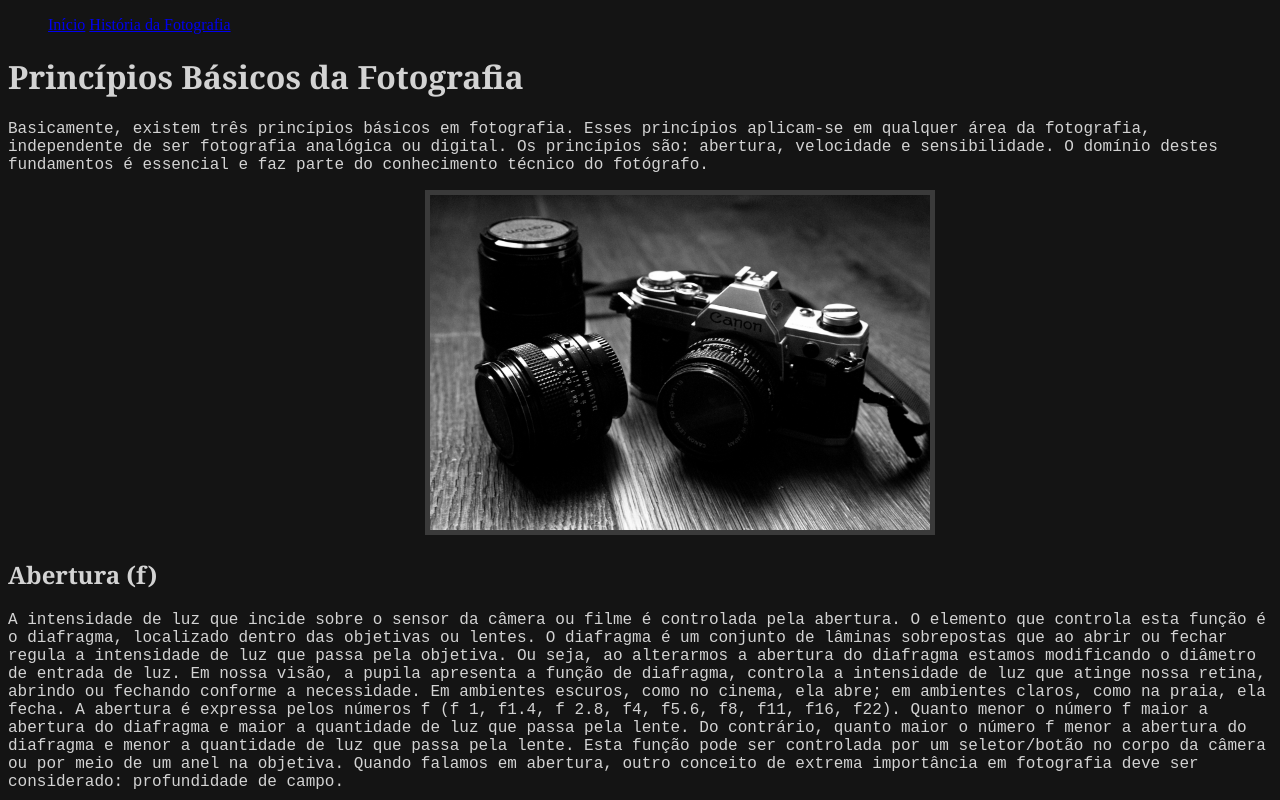
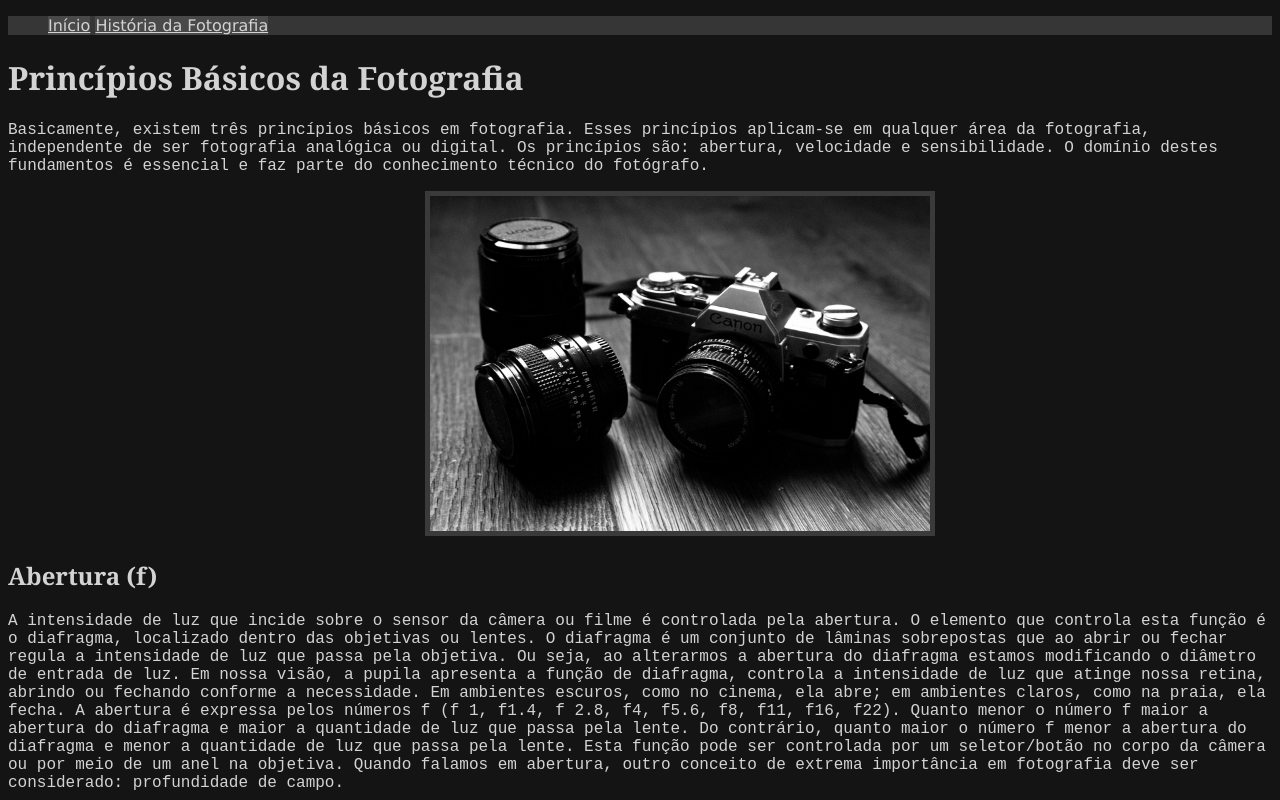
Before and after one commit to leosokulski/23-09-22, a plain HTML site: page index.html in a window 1280 px wide. Shown: the top 800 px of the page. Drawn offline with Linux system fonts and the light colour scheme.

Commit message:
Update style.css

```diff
--- a/style.css
+++ b/style.css
@@ -1,3 +1,9 @@
+header{color: #D3D3D3;}
+header{font-family:'Lucida Sans', 'Lucida Sans Regular', 'Lucida Grande', 'Lucida Sans Unicode', Geneva, Verdana, sans-serif}
+header{background-color: rgb(54, 54, 54);}
+a{color: #D3D3D3;}
+a{background-color: rgb(73, 73, 73);}
+
 h1{color:#D3D3D3}
 h1{font-family:Cambria, Cochin, Georgia, Times, 'Times New Roman', serif}
 
@@ -10,6 +16,7 @@ body{background-color: #141414;}
 
 p{color: #D3D3D3;}
 p{font-family: 'Courier New', Courier, monospace;}
+
 
 .canon{width: 500px;
     border: solid 5px rgb(58, 58, 58);
```
